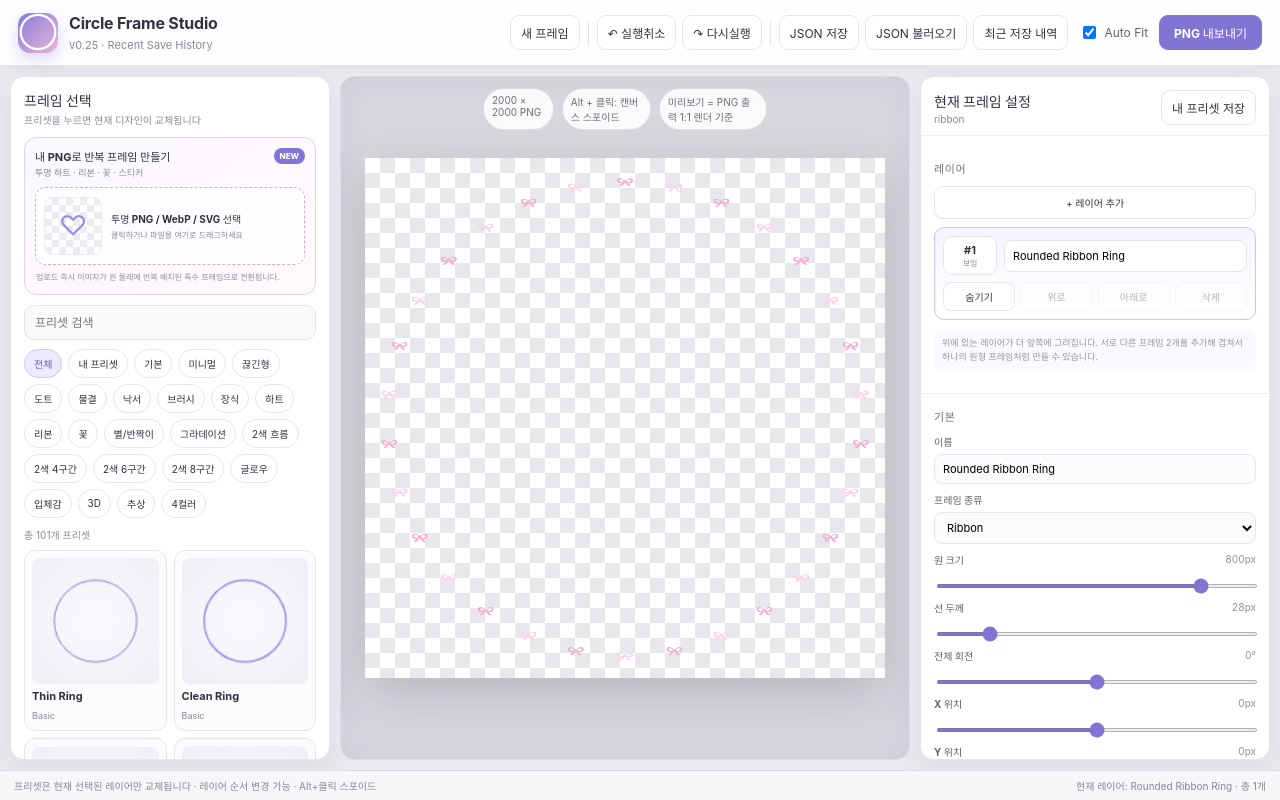
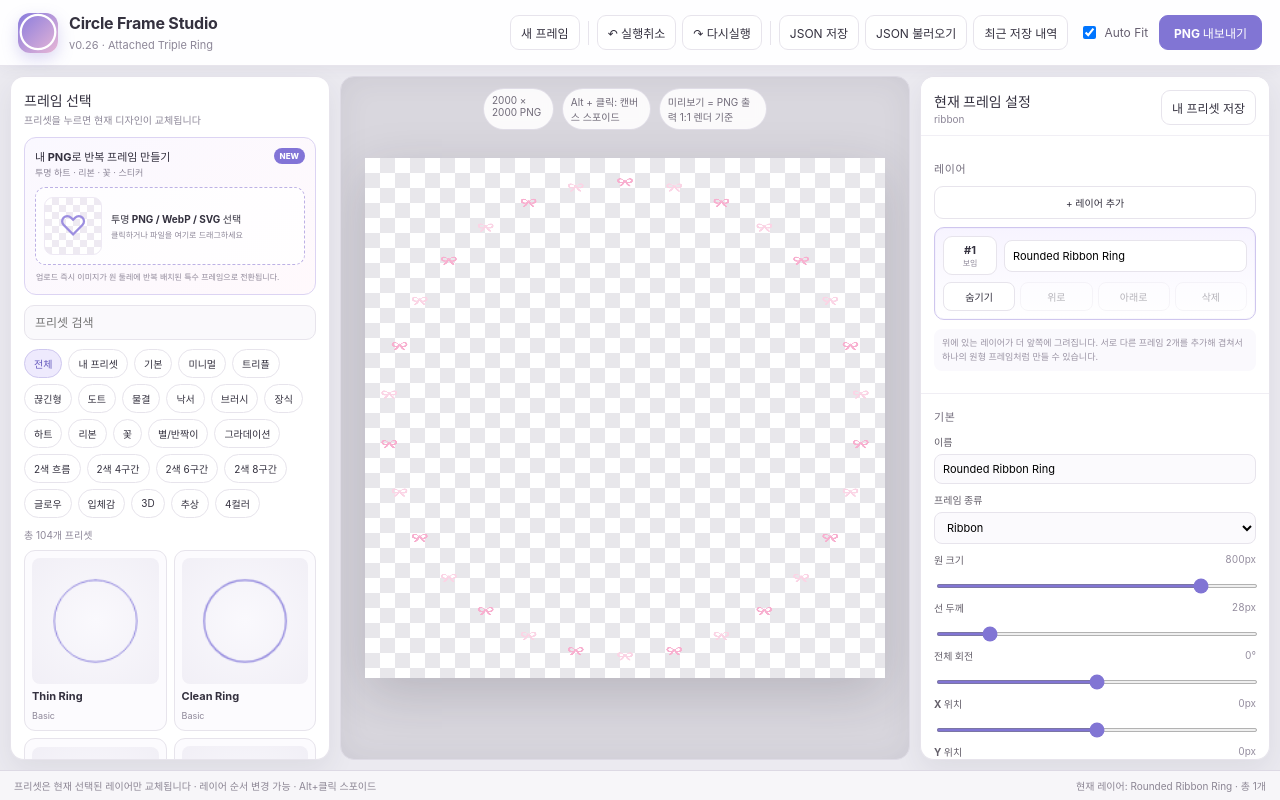
Before and after one commit to kizzzeee0-cmyk/circle-frame-studio-v0.1, a React (Vite) app: page / in a window 1280 px wide. Built offline with nearby package versions, Linux system fonts and the light colour scheme.

Commit message:
Add attached triple ring controls for v0.26

```diff
--- a/package.json
+++ b/package.json
@@ -1,7 +1,7 @@
 {
   "name": "circle-frame-studio",
   "private": true,
-  "version": "0.25.0",
+  "version": "0.26.0",
   "type": "module",
   "engines": {
     "node": ">=22"
--- a/src/App.tsx
+++ b/src/App.tsx
@@ -10,10 +10,10 @@ import { addRecentSave, clearRecentSaves, deleteRecentSave, listRecentSaves, typ
 import { uid } from './utils/id'
 import './styles.css'
 
-const AUTOSAVE_KEY = 'circle-frame-studio-project-v025'
-const LEGACY_AUTOSAVE_KEYS = ['circle-frame-studio-project-v024', 'circle-frame-studio-project-v023', 'circle-frame-studio-project-v022', 'circle-frame-studio-project-v021', 'circle-frame-studio-project-v020', 'circle-frame-studio-project-v019', 'circle-frame-studio-project-v018', 'circle-frame-studio-project-v017', 'circle-frame-studio-project-v016', 'circle-frame-studio-project-v015', 'circle-frame-studio-project-v014', 'circle-frame-studio-project-v013', 'circle-frame-studio-project-v012', 'circle-frame-studio-project-v011', 'circle-frame-studio-project-v010', 'circle-frame-studio-project-v09', 'circle-frame-studio-project-v08', 'circle-frame-studio-project-v07', 'circle-frame-studio-project-v06', 'circle-frame-studio-project-v05', 'circle-frame-studio-project-v04', 'circle-frame-studio-project-v03']
-const USER_PRESETS_KEY = 'circle-frame-studio-user-presets-v025'
-const LEGACY_USER_PRESET_KEYS = ['circle-frame-studio-user-presets-v024', 'circle-frame-studio-user-presets-v023', 'circle-frame-studio-user-presets-v022', 'circle-frame-studio-user-presets-v021', 'circle-frame-studio-user-presets-v020', 'circle-frame-studio-user-presets-v019', 'circle-frame-studio-user-presets-v018', 'circle-frame-studio-user-presets-v017', 'circle-frame-studio-user-presets-v016', 'circle-frame-studio-user-presets-v015', 'circle-frame-studio-user-presets-v014', 'circle-frame-studio-user-presets-v013', 'circle-frame-studio-user-presets-v012', 'circle-frame-studio-user-presets-v011', 'circle-frame-studio-user-presets-v010', 'circle-frame-studio-user-presets-v09', 'circle-frame-studio-user-presets-v08', 'circle-frame-studio-user-presets-v07', 'circle-frame-studio-user-presets-v06', 'circle-frame-studio-user-presets-v05', 'circle-frame-studio-user-presets-v04', 'circle-frame-studio-user-presets-v03']
+const AUTOSAVE_KEY = 'circle-frame-studio-project-v026'
+const LEGACY_AUTOSAVE_KEYS = ['circle-frame-studio-project-v025', 'circle-frame-studio-project-v024', 'circle-frame-studio-project-v023', 'circle-frame-studio-project-v022', 'circle-frame-studio-project-v021', 'circle-frame-studio-project-v020', 'circle-frame-studio-project-v019', 'circle-frame-studio-project-v018', 'circle-frame-studio-project-v017', 'circle-frame-studio-project-v016', 'circle-frame-studio-project-v015', 'circle-frame-studio-project-v014', 'circle-frame-studio-project-v013', 'circle-frame-studio-project-v012', 'circle-frame-studio-project-v011', 'circle-frame-studio-project-v010', 'circle-frame-studio-project-v09', 'circle-frame-studio-project-v08', 'circle-frame-studio-project-v07', 'circle-frame-studio-project-v06', 'circle-frame-studio-project-v05', 'circle-frame-studio-project-v04', 'circle-frame-studio-project-v03']
+const USER_PRESETS_KEY = 'circle-frame-studio-user-presets-v026'
+const LEGACY_USER_PRESET_KEYS = ['circle-frame-studio-user-presets-v025', 'circle-frame-studio-user-presets-v024', 'circle-frame-studio-user-presets-v023', 'circle-frame-studio-user-presets-v022', 'circle-frame-studio-user-presets-v021', 'circle-frame-studio-user-presets-v020', 'circle-frame-studio-user-presets-v019', 'circle-frame-studio-user-presets-v018', 'circle-frame-studio-user-presets-v017', 'circle-frame-studio-user-presets-v016', 'circle-frame-studio-user-presets-v015', 'circle-frame-studio-user-presets-v014', 'circle-frame-studio-user-presets-v013', 'circle-frame-studio-user-presets-v012', 'circle-frame-studio-user-presets-v011', 'circle-frame-studio-user-presets-v010', 'circle-frame-studio-user-presets-v09', 'circle-frame-studio-user-presets-v08', 'circle-frame-studio-user-presets-v07', 'circle-frame-studio-user-presets-v06', 'circle-frame-studio-user-presets-v05', 'circle-frame-studio-user-presets-v04', 'circle-frame-studio-user-presets-v03']
 
 function normalizeDesign(source: Partial<FrameDesign>): FrameDesign {
   const base = createDesign(source.kind ?? 'basic', source.name ?? 'Frame')
@@ -35,6 +35,20 @@ function normalizeDesign(source: Partial<FrameDesign>): FrameDesign {
       ...base.twoToneFlow,
       ...(source.twoToneFlow ?? {}),
       repeatCount: source.twoToneFlow?.repeatCount === 4 ? 4 : source.twoToneFlow?.repeatCount === 3 ? 3 : source.twoToneFlow?.repeatCount === 2 ? 2 : 1,
+    },
+    tripleRing: {
+      ...base.tripleRing,
+      ...(source.tripleRing ?? {}),
+      colors: Array.isArray(source.tripleRing?.colors) && source.tripleRing.colors.length >= 3
+        ? [source.tripleRing.colors[0], source.tripleRing.colors[1], source.tripleRing.colors[2]]
+        : base.tripleRing.colors,
+      widths: Array.isArray(source.tripleRing?.widths) && source.tripleRing.widths.length >= 3
+        ? [
+            Math.max(1, Number(source.tripleRing.widths[0]) || base.tripleRing.widths[0]),
+            Math.max(1, Number(source.tripleRing.widths[1]) || base.tripleRing.widths[1]),
+            Math.max(1, Number(source.tripleRing.widths[2]) || base.tripleRing.widths[2]),
+          ]
+        : base.tripleRing.widths,
     },
     pattern: {
       ...base.pattern,
@@ -118,7 +132,7 @@ function normalizeProject(source: any): FrameProject {
       return normalized
     })
     return syncSelectedLayer({
-      version: '0.25',
+      version: '0.26',
       width: 2000,
       height: 2000,
       autoFit: typeof source.autoFit === 'boolean' ? source.autoFit : true,
@@ -130,7 +144,7 @@ function normalizeProject(source: any): FrameProject {
   if (source?.design) {
     const layer = makeLayerFromDesign(source.design, source.design?.name || '레이어 1')
     return syncSelectedLayer({
-      version: '0.25',
+      version: '0.26',
       width: 2000,
       height: 2000,
       autoFit: typeof source.autoFit === 'boolean' ? source.autoFit : true,
@@ -154,7 +168,7 @@ function makeInitialProject(): FrameProject {
   design.pattern.paletteColors = ['#F8AFCF', '#FBD4E5', '#F8AFCF', '#FBD4E5']
   const layer = makeLayerFromDesign(design, design.name)
   return {
-    version: '0.25',
+    version: '0.26',
     width: 2000,
     height: 2000,
     autoFit: true,
@@ -515,7 +529,7 @@ export default function App() {
       <header className="topbar">
         <div className="brand">
           <div className="brand-mark">◯</div>
-          <div><h1>Circle Frame Studio</h1><span>v0.25 · Recent Save History</span></div>
+          <div><h1>Circle Frame Studio</h1><span>v0.26 · Attached Triple Ring</span></div>
         </div>
         <div className="toolbar">
           <button onClick={reset}>새 프레임</button>
--- a/src/components/PresetBrowser.tsx
+++ b/src/components/PresetBrowser.tsx
@@ -14,7 +14,7 @@ function Thumb({ preset }: { preset: FramePreset }) {
       design.radius = 650
       design.offsetX = 0
       design.offsetY = 0
-      const project: FrameProject = { version: '0.24', width: 2000, height: 2000, autoFit: false, design, layers: [{ id: 'thumb', name: design.name, visible: true, design }], selectedLayerId: 'thumb' }
+      const project: FrameProject = { version: '0.26', width: 2000, height: 2000, autoFit: false, design, layers: [{ id: 'thumb', name: design.name, visible: true, design }], selectedLayerId: 'thumb' }
       await preloadProjectAssets(project)
       if (!cancelled && ref.current) renderProject(ref.current, project, 1)
     }
@@ -39,6 +39,7 @@ const CATEGORY_OPTIONS: CategoryOption[] = [
   { key: 'mine', label: '내 프리셋' },
   { key: 'basic', label: '기본' },
   { key: 'minimal', label: '미니멀' },
+  { key: 'triple', label: '트리플' },
   { key: 'broken', label: '끊긴형' },
   { key: 'dot', label: '도트' },
   { key: 'wavy', label: '물결' },
@@ -72,6 +73,7 @@ function matchesCategory(preset: FramePreset, key: string) {
     case 'mine': return preset.category === '내 프리셋'
     case 'basic': return preset.category === 'Basic'
     case 'minimal': return preset.category === 'Minimal'
+    case 'triple': return preset.category === 'Triple' || kind === 'triple'
     case 'broken': return preset.category === 'Broken'
     case 'dot': return preset.category === 'Dot' || kind === 'dotted'
     case 'wavy': return preset.category === 'Wavy' || kind === 'wavy' || kind === 'scallop'
--- a/src/components/PropertyPanel.tsx
+++ b/src/components/PropertyPanel.tsx
@@ -74,6 +74,17 @@ export default function PropertyPanel({
   const nestedEffects = (partial: Partial<FrameDesign['effects']>) => patch({ effects: { ...design.effects, ...partial } })
   const nestedPattern = (partial: Partial<FrameDesign['pattern']>) => patch({ pattern: { ...design.pattern, ...partial } })
   const nestedTwoTone = (partial: Partial<FrameDesign['twoToneFlow']>) => patch({ twoToneFlow: { ...design.twoToneFlow, ...partial } })
+  const nestedTriple = (partial: Partial<FrameDesign['tripleRing']>) => patch({ tripleRing: { ...design.tripleRing, ...partial } })
+  const setTripleColor = (index: 0 | 1 | 2, value: string) => {
+    const colors = [...design.tripleRing.colors] as [string, string, string]
+    colors[index] = value
+    nestedTriple({ colors })
+  }
+  const setTripleWidth = (index: 0 | 1 | 2, value: number) => {
+    const widths = [...design.tripleRing.widths] as [number, number, number]
+    widths[index] = value
+    nestedTriple({ widths })
+  }
   const setStop = (id: string, partial: Partial<FrameDesign['gradientStops'][number]>) => patch({ gradientStops: design.gradientStops.map(s => s.id === id ? { ...s, ...partial } : s) })
 
   const setPatternColor = (index: number, value: string) => {
@@ -162,12 +173,44 @@ export default function PropertyPanel({
           </select>
         </label>
         <Slider label="원 크기" value={design.radius} min={120} max={930} suffix="px" onChange={n => patch({ radius: n })} />
-        <Slider label="선 두께" value={design.thickness} min={1} max={180} suffix="px" onChange={n => patch({ thickness: n })} />
+        {!(design.kind === 'triple' && design.tripleRing.attached) && <Slider label="선 두께" value={design.thickness} min={1} max={180} suffix="px" onChange={n => patch({ thickness: n })} />}
         <Slider label="전체 회전" value={design.rotation} min={-180} max={180} suffix="°" onChange={n => patch({ rotation: n })} />
         <Slider label="X 위치" value={design.offsetX} min={-300} max={300} suffix="px" onChange={n => patch({ offsetX: n })} />
         <Slider label="Y 위치" value={design.offsetY} min={-300} max={300} suffix="px" onChange={n => patch({ offsetY: n })} />
         <Slider label="불투명도" value={design.opacity} min={0} max={1} step={.01} onChange={n => patch({ opacity: n })} />
       </section>
+
+      {design.kind === 'triple' && (
+        <section className="property-section triple-ring-section">
+          <h3>트리플 테두리 · 개별 선 설정</h3>
+          <label className="toggle">
+            <input
+              type="checkbox"
+              checked={design.tripleRing.attached}
+              onChange={e => nestedTriple({ attached: e.target.checked })}
+            />
+            <span>세 줄을 여백 없이 붙이기</span>
+          </label>
+
+          {design.tripleRing.attached ? <>
+            <ColorField label="바깥쪽 1줄 색상" value={design.tripleRing.colors[0]} onChange={v => setTripleColor(0, v)} eyedrop />
+            <Slider label="바깥쪽 1줄 두께" value={design.tripleRing.widths[0]} min={1} max={120} suffix="px" onChange={n => setTripleWidth(0, n)} />
+
+            <ColorField label="가운데 2줄 색상" value={design.tripleRing.colors[1]} onChange={v => setTripleColor(1, v)} eyedrop />
+            <Slider label="가운데 2줄 두께" value={design.tripleRing.widths[1]} min={1} max={120} suffix="px" onChange={n => setTripleWidth(1, n)} />
+
+            <ColorField label="안쪽 3줄 색상" value={design.tripleRing.colors[2]} onChange={v => setTripleColor(2, v)} eyedrop />
+            <Slider label="안쪽 3줄 두께" value={design.tripleRing.widths[2]} min={1} max={120} suffix="px" onChange={n => setTripleWidth(2, n)} />
+
+            <div className="pattern-sequence-preview" title="바깥쪽 → 가운데 → 안쪽">
+              {design.tripleRing.colors.map((color, index) => <i key={index} style={{ background: color, flex: Math.max(1, design.tripleRing.widths[index]) }} />)}
+            </div>
+            <p className="hint">세 선은 바깥쪽 → 가운데 → 안쪽 순서입니다. 선 중심 간격을 각 두께의 합으로 자동 계산하고 약 1px 미만으로 살짝 겹쳐 그려서 투명한 틈이 생기지 않습니다. 각 선의 색상과 두께는 완전히 독립적으로 조절됩니다.</p>
+          </> : (
+            <p className="hint">OFF 상태에서는 기존 Triple Ring처럼 세 선 사이에 여백이 있는 디자인을 유지합니다.</p>
+          )}
+        </section>
+      )}
 
       {isDecoration ? (
         <section className="property-section pattern-color-section">
--- a/src/presets/index.ts
+++ b/src/presets/index.ts
@@ -96,6 +96,11 @@ export function createDesign(kind: RingKind = 'basic', name = 'Circle Ring'): Fr
       glossStrength: 0.14,
       innerHighlight: 0.10,
       outerHighlight: 0.08,
+    },
+    tripleRing: {
+      attached: false,
+      colors: ['#8F84E8', '#A89CF1', '#C5BEF7'],
+      widths: [12, 12, 12],
     },
     effects: baseEffects(),
     pattern: basePattern(),
@@ -312,6 +317,33 @@ export const PRESETS: FramePreset[] = [
   p('double-bold', 'Basic', 'Bold Double', 'double', { thickness: 30 }),
   p('triple-line', 'Basic', 'Triple Ring', 'triple', { thickness: 12 }),
   p('triple-soft', 'Basic', 'Soft Triple', 'triple', { thickness: 18, opacity: .82 }),
+  p('triple-attached-lavender', 'Triple', '붙어있는 트리플 · Lavender', 'triple', {
+    thickness: 12,
+    color: '#8F84E8',
+    tripleRing: {
+      attached: true,
+      colors: ['#8F84E8', '#A89CF1', '#C5BEF7'],
+      widths: [12, 10, 8],
+    },
+  }),
+  p('triple-attached-pastel', 'Triple', '붙어있는 트리플 · Pastel', 'triple', {
+    thickness: 12,
+    color: '#E995B9',
+    tripleRing: {
+      attached: true,
+      colors: ['#E995B9', '#A9C9F5', '#C1A9ED'],
+      widths: [11, 9, 11],
+    },
+  }),
+  p('triple-attached-mono', 'Triple', '붙어있는 트리플 · Mono', 'triple', {
+    thickness: 12,
+    color: '#27242D',
+    tripleRing: {
+      attached: true,
+      colors: ['#27242D', '#8F8999', '#F7F5FA'],
+      widths: [10, 8, 10],
+    },
+  }),
   p('minimal-fine', 'Minimal', 'Fine Minimal', 'basic', { thickness: 7, radius: 760 }),
   p('minimal-inner', 'Minimal', 'Inner Minimal', 'double', { thickness: 8, radius: 690 }),
   p('minimal-wide', 'Minimal', 'Wide Space Double', 'double', { thickness: 9 }, { gap: 90 }),
--- a/src/render/renderer.ts
+++ b/src/render/renderer.ts
@@ -82,6 +82,7 @@ function makeTwoToneFlowGradient(ctx: CanvasRenderingContext2D, design: FrameDes
 function drawTwoToneFlowHighlights(ctx: CanvasRenderingContext2D, design: FrameDesign, cx: number, cy: number, r: number, scale: number) {
   const flow = design.twoToneFlow
   if (!flow.enabled || !['basic', 'double', 'triple', 'glossy'].includes(design.kind)) return
+  if (design.kind === 'triple' && design.tripleRing.attached) return
 
   const repeatCount = Math.max(1, Math.min(4, flow.repeatCount || 1))
   const baseAngle = ((flow.rotation + design.gradientAngle) * Math.PI) / 180 - Math.PI / 2
@@ -587,6 +588,20 @@ function makeOutlineDesign(design: FrameDesign): FrameDesign {
     case 'basic':
     case 'double':
     case 'triple':
+      if (next.tripleRing.attached) {
+        const extraPerLine = (width * 2) / 3
+        next.tripleRing = {
+          ...next.tripleRing,
+          colors: [outlineColor, outlineColor, outlineColor],
+          widths: [
+            Math.max(1, next.tripleRing.widths[0] + extraPerLine),
+            Math.max(1, next.tripleRing.widths[1] + extraPerLine),
+            Math.max(1, next.tripleRing.widths[2] + extraPerLine),
+          ],
+        }
+      }
+      next.thickness += width * 2
+      break
     case 'segmented':
     case 'arc':
     case 'wavy':
@@ -748,6 +763,54 @@ function drawGlossy(ctx: CanvasRenderingContext2D, cx: number, cy: number, r: nu
   ctx.restore()
 }
 
+
+function drawAttachedTriple(
+  ctx: CanvasRenderingContext2D,
+  cx: number,
+  cy: number,
+  r: number,
+  design: FrameDesign,
+  scale: number,
+) {
+  const widths = design.tripleRing.widths.map(value => Math.max(1, value * scale)) as [number, number, number]
+  const colors = design.tripleRing.colors.map((value, index) =>
+    validColor(value, index === 0 ? design.color : index === 1 ? design.secondaryColor : design.color)
+  ) as [string, string, string]
+
+  const totalWidth = widths[0] + widths[1] + widths[2]
+  const allSameColor = colors[0] === colors[1] && colors[1] === colors[2]
+
+  // Outline passes often turn all three bands into one color. Draw them as one solid band
+  // so the outline surrounds the whole triple ring instead of creating separators.
+  if (allSameColor) {
+    ctx.save()
+    ctx.strokeStyle = colors[0]
+    ctx.lineWidth = Math.max(1, totalWidth)
+    ctx.lineCap = 'round'
+    strokeCircle(ctx, cx, cy, r, 0)
+    ctx.restore()
+    return
+  }
+
+  // Keep the combined triple band centered on design.radius.
+  // Each stroke is slightly overlapped to remove anti-aliasing hairline gaps.
+  const overlap = Math.max(.65, scale * .75)
+  let outerEdge = r + totalWidth / 2
+
+  ctx.save()
+  ctx.lineCap = 'round'
+  ctx.lineJoin = 'round'
+  for (let i = 0; i < 3; i++) {
+    const width = widths[i]
+    const lineRadius = outerEdge - width / 2
+    ctx.strokeStyle = colors[i]
+    ctx.lineWidth = width + overlap
+    strokeCircle(ctx, cx, cy, Math.max(1, lineRadius), 0)
+    outerEdge -= width
+  }
+  ctx.restore()
+}
+
 function drawDesignCore(ctx: CanvasRenderingContext2D, design: FrameDesign, scale: number, canvasWidth: number, canvasHeight: number) {
   const cx = canvasWidth / 2 + design.offsetX * scale
   const cy = canvasHeight / 2 + design.offsetY * scale
@@ -769,10 +832,14 @@ function drawDesignCore(ctx: CanvasRenderingContext2D, design: FrameDesign, scal
       break
     }
     case 'triple': {
+      if (design.tripleRing.attached) {
+        drawAttachedTriple(ctx, cx, cy, r, design, scale)
+      } else {
         const ringGap = Math.max(18, design.thickness * 1.65) * scale
         strokeCircle(ctx, cx, cy, r - ringGap, rot)
         strokeCircle(ctx, cx, cy, r, rot)
         strokeCircle(ctx, cx, cy, r + ringGap, rot)
+      }
       break
     }
     case 'segmented': {
@@ -903,8 +970,13 @@ export function estimateDesignExtent(design: FrameDesign) {
       break
     }
     case 'triple': {
+      if (design.tripleRing.attached) {
+        const total = design.tripleRing.widths.reduce((sum, value) => sum + Math.max(1, value), 0)
+        geometry = r + total / 2 + 1
+      } else {
         const ringGap = Math.max(18, thickness * 1.65)
         geometry = r + ringGap + halfLine
+      }
       break
     }
     case 'wavy':
--- a/src/utils/export.ts
+++ b/src/utils/export.ts
@@ -18,7 +18,7 @@ export async function exportPng(project: FrameProject) {
   const url = URL.createObjectURL(blob)
   const a = document.createElement('a')
   a.href = url
-  a.download = `circle-frame-v025-${new Date().toISOString().slice(0, 10)}.png`
+  a.download = `circle-frame-v026-${new Date().toISOString().slice(0, 10)}.png`
   a.click()
   setTimeout(() => URL.revokeObjectURL(url), 1000)
 }
@@ -28,7 +28,7 @@ export function downloadProject(project: FrameProject) {
   const url = URL.createObjectURL(blob)
   const a = document.createElement('a')
   a.href = url
-  a.download = 'circle-frame-project-v025.json'
+  a.download = 'circle-frame-project-v026.json'
   a.click()
   setTimeout(() => URL.revokeObjectURL(url), 1000)
 }
```
Also changed, not shown: src/types.ts (+8 -1 lines), 2 other files (tests, documents, lock files or other folders). Lines whose indentation alone changed are shown as unchanged.
